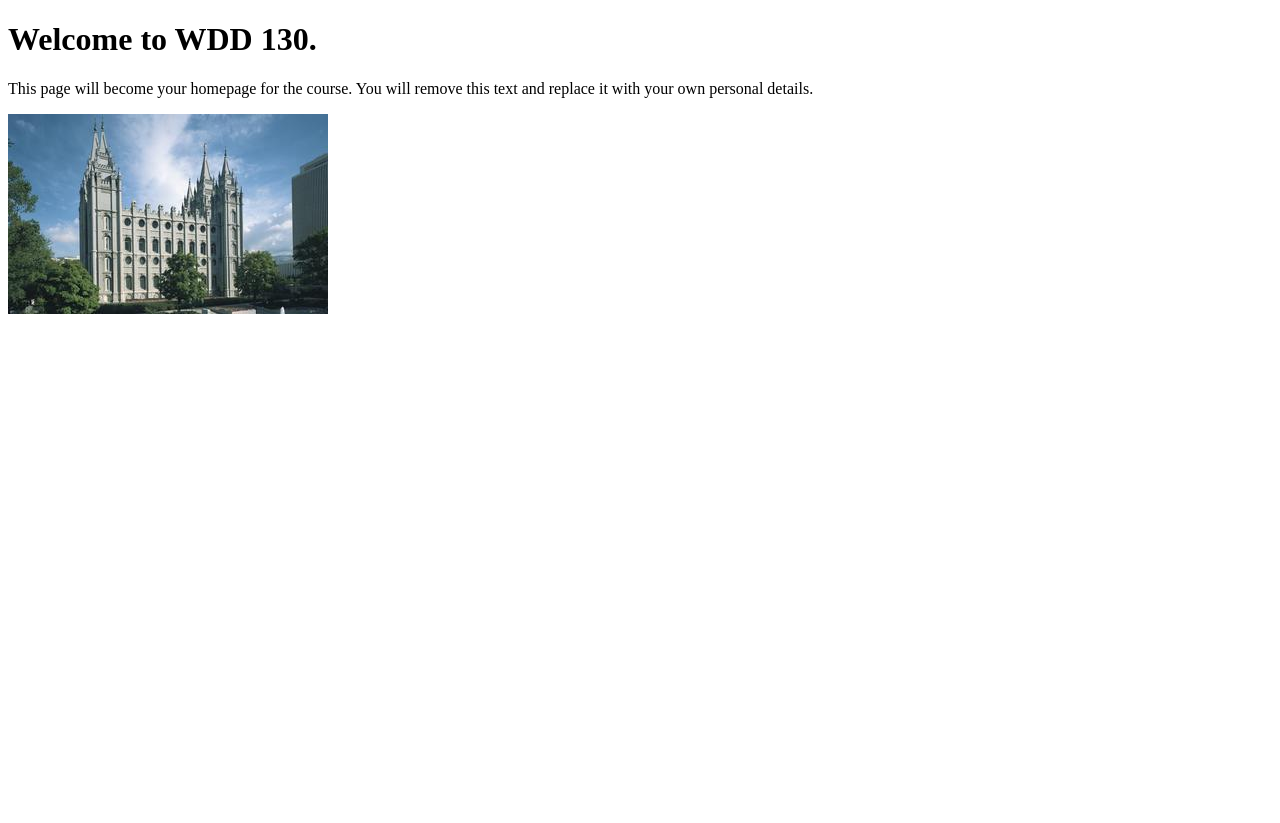
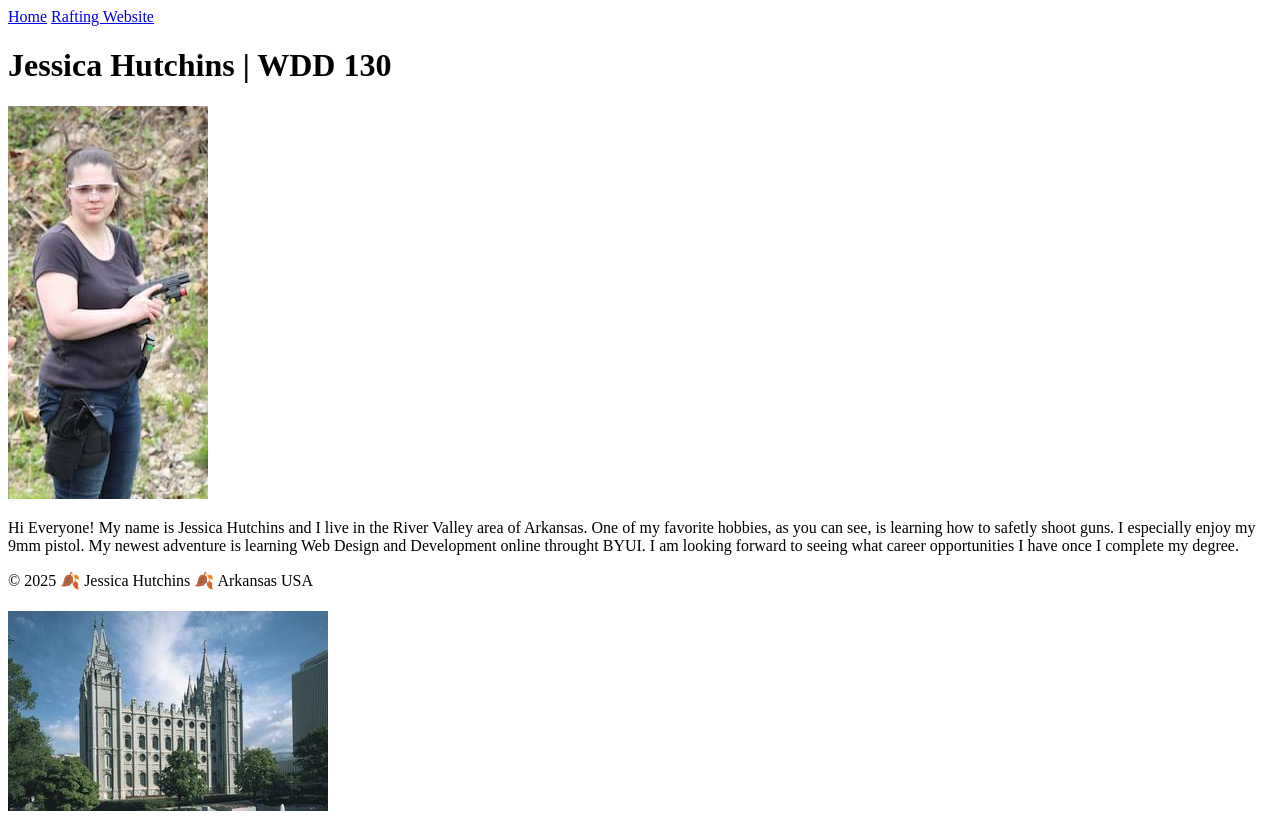
Before and after one commit to JessHutch728/wdd130, a plain HTML site: page index.html in a window 1280 px wide. Before the commit the page ends 800 px from the top, so only its background shows below. Drawn offline with Linux system fonts and the light colour scheme.

Commit message:
End of week one project

```diff
--- a/index.html
+++ b/index.html
@@ -1,14 +1,36 @@
 <!DOCTYPE html>
 <html lang="en">
+
 <head>
     <meta charset="UTF-8">
     <meta name="viewport" content="width=device-width, initial-scale=1.0">
-    <title>WDD 130 | Personal Homepage</title>
+    <title>Jessica Hutchins | WDD 130 </title>
 </head>
+
 <body>
-    <h1>Welcome to WDD 130.</h1>
-    <p>This page will become your homepage for the course. You will remove this text and replace it with your own personal details.</p>
+    <header></header>
+    <nav>
+        <a href="#">Home</a>
+        <a href="wwr/">Rafting Website</a>
+    </nav>
+    </header>
+    <main>
+        <h1>Jessica Hutchins | WDD 130</h1>
+        <img src="images/profile.jpg" alt="Jessica Hutchins">
+        <p>Hi Everyone! My name is Jessica Hutchins and I live in the River Valley area of
+            Arkansas. One of my favorite hobbies, as you can see, is learning how to safetly shoot guns. I especially
+            enjoy my
+            9mm pistol. My newest adventure is learning Web Design and Development online throught BYUI. I am
+            looking
+            forward to seeing what career opportunities I have once I complete my degree.</p>
+    </main>
+    <footer>
+        <p>&copy 2025 🍂 Jessica Hutchins 🍂 Arkansas USA</p>
+    </footer>
+    <h1></h1>
+    <p></p>
 
     <img src="images/salt-lake-temple.jpg" alt="The Salt Lake Temple.">
 </body>
+
 </html>
```
Also changed, not shown: images/profile.jpg (added).
